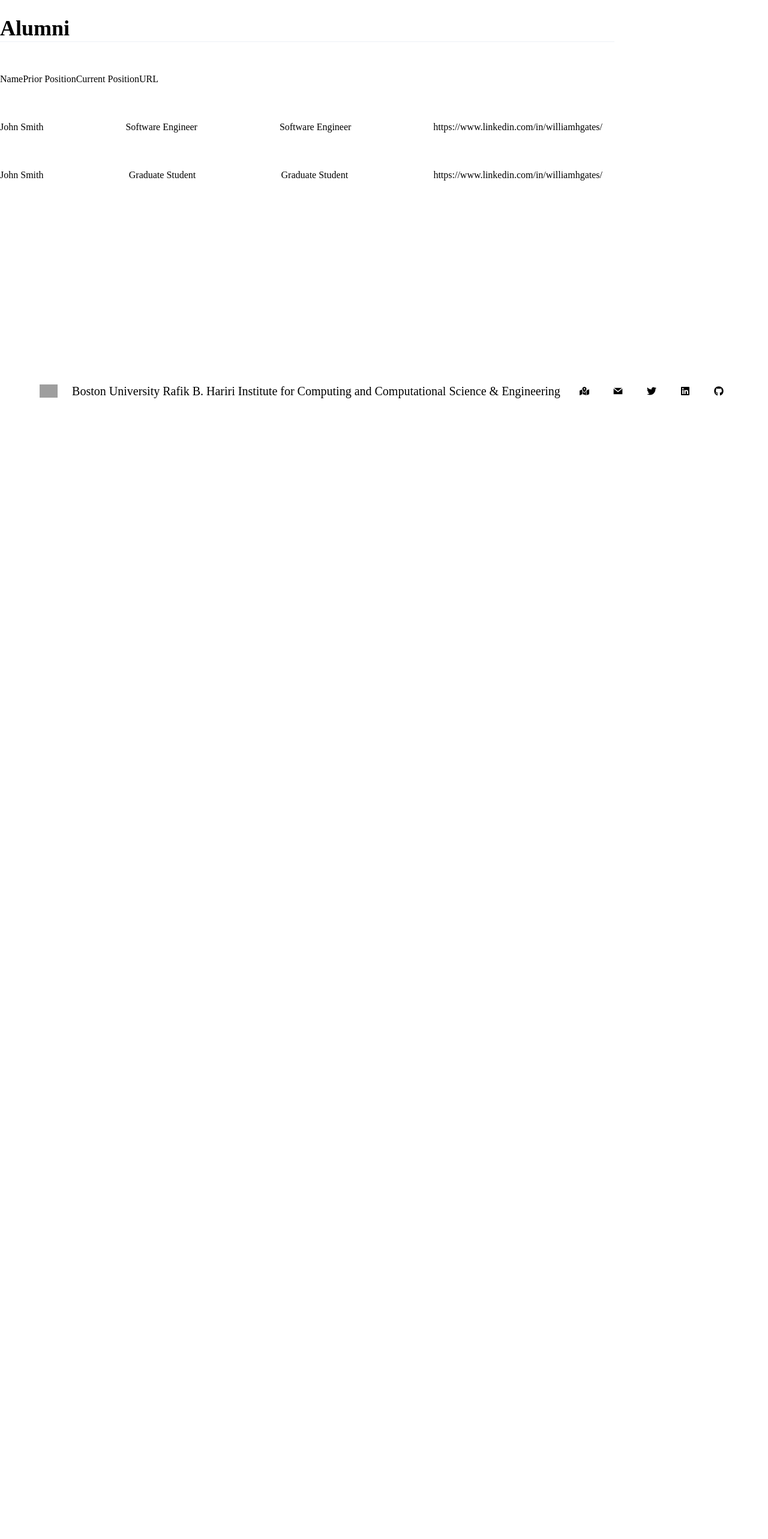
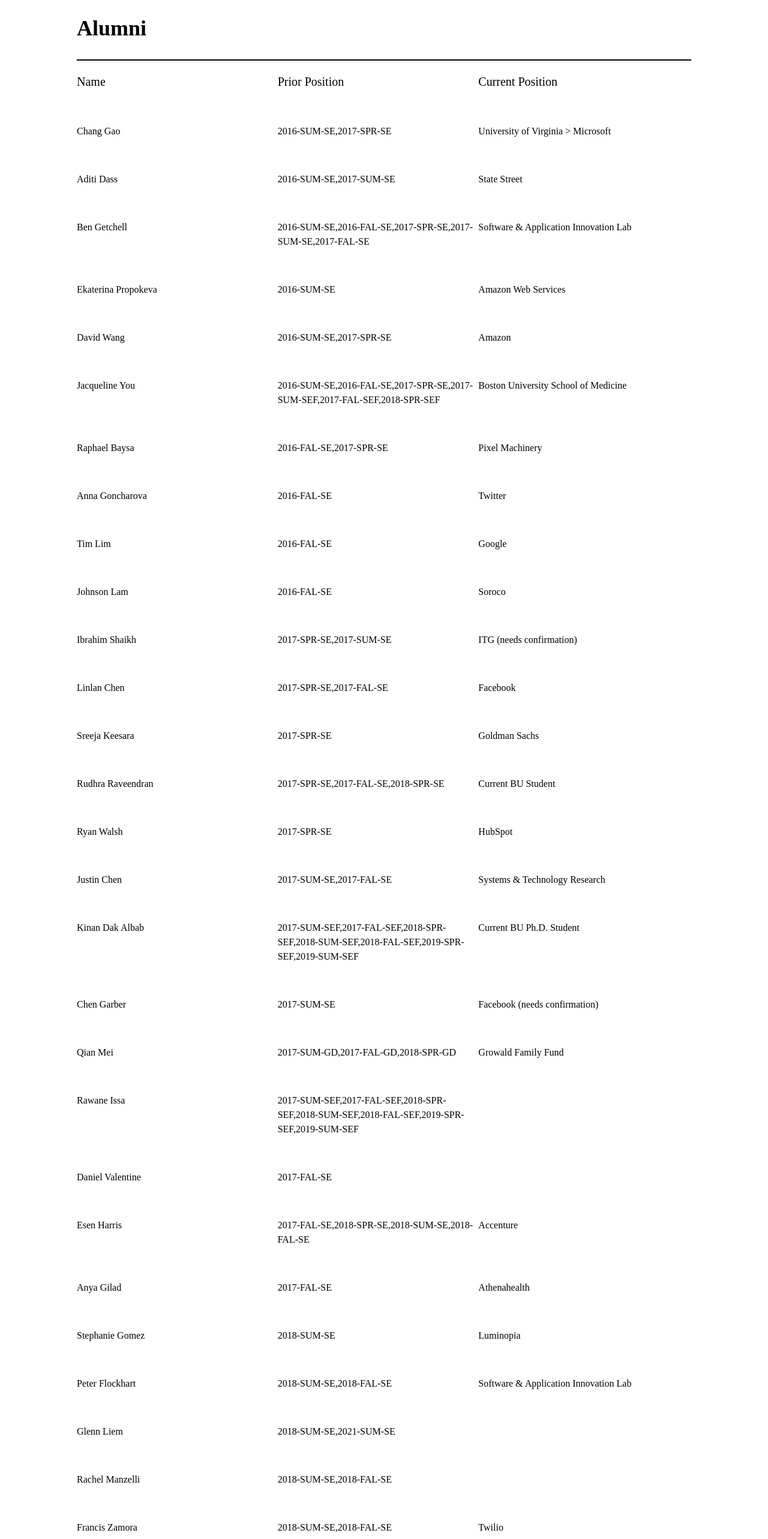
Before and after one commit to hicsail/hicsail.github.io, a React app: page /alumni in a window 1280 px wide. Shown: the part 100-2666 px from the top of the page at 60% size. Before the commit the page ends 800 px from the top, so only its background shows below. Built offline with nearby package versions, Linux system fonts and the light colour scheme; grey boxes are pictures that could not be loaded; a web font is replaced by a local one.

Commit message:
update alumni information page

```diff
--- a/src/components/AlumniGrid.tsx
+++ b/src/components/AlumniGrid.tsx
@@ -1,36 +1,39 @@
-import { Grid, Flex, Text, Link } from '@chakra-ui/react';
+import { Grid, useColorModeValue } from '@chakra-ui/react';
 import * as React from 'react';
-import { ALUMNI_LIST } from '../utils/data';
+import styled from 'styled-components';
+import { INTERN_ALUMNI } from '../utils/data/internInformation';
 
-export const AlumniGrid = () => {
+const GridColumn = styled.div`
+  flex-grow: 1;
+`;
+
+export const AlumniGrid: React.FC = () => {
   return (
-    <Grid templateColumns="1fr" templateRows="repeat(4, 1fr)" gap={4}>
-      <Flex
-        direction="row"
-        // justifyContent="space-between"
+    <Grid
+      gap={4}
+      alignItems="space-around"
+      borderTop={useColorModeValue('2px solid black', '2px solid white')}
+    >
+      <Grid
+        templateColumns="1fr 1fr 1fr"
         padding="20px 20px 20px 0px"
+        fontSize="20px"
       >
-        <Text>Name</Text>
-        <Text>Prior Position</Text>
-        <Text>Current Position</Text>
-        <Text>URL</Text>
-      </Flex>
-      {ALUMNI_LIST.map(
-        ({ name, priorPosition, currentPosition, outsideLinks }) => (
-          <Flex
-            direction="row"
-            justifyContent="space-between"
-            padding="20px 20px 20px 0px"
-          >
-            <Text>{name}</Text>
-            <Text>{priorPosition}</Text>
-            <Text>{currentPosition}</Text>
-            <Link href={outsideLinks[0]}>
-              <Text>{outsideLinks}</Text>
-            </Link>
-          </Flex>
-        ),
-      )}
+        <GridColumn>Name</GridColumn>
+        <GridColumn>Prior Position</GridColumn>
+        <GridColumn>Current Position</GridColumn>
+      </Grid>
+      {INTERN_ALUMNI.map(({ Intern_ID, Name, Cohort, Post_Internship }) => (
+        <Grid
+          templateColumns="1fr 1fr 1fr"
+          padding="20px 20px 20px 0px"
+          autoFlow="column"
+        >
+          <GridColumn>{Name}</GridColumn>
+          <GridColumn>{Cohort}</GridColumn>
+          <GridColumn>{Post_Internship}</GridColumn>
+        </Grid>
+      ))}
     </Grid>
   );
 };
--- a/src/pages/Alumni.tsx
+++ b/src/pages/Alumni.tsx
@@ -1,49 +1,11 @@
-import {
-  Box,
-  Flex,
-  Heading,
-  Stack,
-  Image,
-  Text,
-  Divider,
-} from '@chakra-ui/react';
 import * as React from 'react';
 import { AlumniGrid } from '../components/AlumniGrid';
+import { Layout } from '../components/Layout';
 
-export const Alumni: React.VFC = () => (
-  <Flex width="80%" display="column" justifyContent="center">
-    <Box marginBottom="30px">
-      <Heading>Alumni</Heading>
-      <Divider />
-    </Box>
-    <Box>
+export const Alumni: React.VFC = () => {
+  return (
+    <Layout title="Alumni">
       <AlumniGrid />
-      {/* {ALUMNI_LIST.map((person) => (
-          <Flex direction="row" padding="20px 20px 20px 0px">
-            <Image
-              src={person.picture}
-              borderRadius="full"
-              boxSize="150px"
-              objectFit="cover"
-            />
-            <Box paddingLeft="40px">
-              <Flex direction="column">
-                <Heading fontSize="25px">{person.name}</Heading>
-                <Stack spacing={2} fontSize="20x">
-                  <Text>
-                    <Text as="span" fontWeight="900">
-                      Role:
-                    </Text>
-                    {person.role}
-                  </Text>
-                  <Text>Research: {person.research}</Text>
-                  <Text>{person.outsideLinks}</Text>
-                  <Text>{person.projects}</Text>
-                </Stack>
-              </Flex>
-            </Box>
-          </Flex>
-        ))} */}
-    </Box>
-  </Flex>
-);
+    </Layout>
+  );
+};
--- /dev/null
+++ b/src/utils/data/internInformation.tsx
@@ -0,0 +1,332 @@
+import { InternInformation } from '../../types/types';
+
+export const INTERN_ALUMNI: Array<InternInformation> = [
+  {
+    Intern_ID: 1,
+    Name: 'Chang Gao',
+    Cohort: '2016-SUM-SE,2017-SPR-SE',
+    Post_Internship: 'University of Virginia > Microsoft',
+  },
+  {
+    Intern_ID: 2,
+    Name: 'Aditi Dass',
+    Cohort: '2016-SUM-SE,2017-SUM-SE',
+    Post_Internship: 'State Street',
+  },
+  {
+    Intern_ID: 3,
+    Name: 'Ben Getchell',
+    Cohort: '2016-SUM-SE,2016-FAL-SE,2017-SPR-SE,2017-SUM-SE,2017-FAL-SE',
+    Post_Internship: 'Software & Application Innovation Lab',
+  },
+  {
+    Intern_ID: 4,
+    Name: 'Ekaterina Propokeva',
+    Cohort: '2016-SUM-SE',
+    Post_Internship: 'Amazon Web Services',
+  },
+  {
+    Intern_ID: 5,
+    Name: 'David Wang',
+    Cohort: '2016-SUM-SE,2017-SPR-SE',
+    Post_Internship: 'Amazon',
+  },
+  {
+    Intern_ID: 6,
+    Name: 'Jacqueline You',
+    Cohort:
+      '2016-SUM-SE,2016-FAL-SE,2017-SPR-SE,2017-SUM-SEF,2017-FAL-SEF,2018-SPR-SEF',
+    Post_Internship: 'Boston University School of Medicine',
+  },
+  {
+    Intern_ID: 7,
+    Name: 'Raphael Baysa',
+    Cohort: '2016-FAL-SE,2017-SPR-SE',
+    Post_Internship: 'Pixel Machinery',
+  },
+  {
+    Intern_ID: 8,
+    Name: 'Anna Goncharova',
+    Cohort: '2016-FAL-SE',
+    Post_Internship: 'Twitter',
+  },
+  {
+    Intern_ID: 9,
+    Name: 'Tim Lim',
+    Cohort: '2016-FAL-SE',
+    Post_Internship: 'Google',
+  },
+  {
+    Intern_ID: 10,
+    Name: 'Johnson Lam',
+    Cohort: '2016-FAL-SE',
+    Post_Internship: 'Soroco',
+  },
+  {
+    Intern_ID: 11,
+    Name: 'Ibrahim Shaikh',
+    Cohort: '2017-SPR-SE,2017-SUM-SE',
+    Post_Internship: 'ITG (needs confirmation)',
+  },
+  {
+    Intern_ID: 12,
+    Name: 'Linlan Chen',
+    Cohort: '2017-SPR-SE,2017-FAL-SE',
+    Post_Internship: 'Facebook',
+  },
+  {
+    Intern_ID: 13,
+    Name: 'Sreeja Keesara',
+    Cohort: '2017-SPR-SE',
+    Post_Internship: 'Goldman Sachs',
+  },
+  {
+    Intern_ID: 14,
+    Name: 'Rudhra Raveendran',
+    Cohort: '2017-SPR-SE,2017-FAL-SE,2018-SPR-SE',
+    Post_Internship: 'Current BU Student',
+  },
+  {
+    Intern_ID: 15,
+    Name: 'Ryan Walsh',
+    Cohort: '2017-SPR-SE',
+    Post_Internship: 'HubSpot',
+  },
+  {
+    Intern_ID: 16,
+    Name: 'Justin Chen',
+    Cohort: '2017-SUM-SE,2017-FAL-SE',
+    Post_Internship: 'Systems & Technology Research',
+  },
+  {
+    Intern_ID: 17,
+    Name: 'Kinan Dak Albab',
+    Cohort:
+      '2017-SUM-SEF,2017-FAL-SEF,2018-SPR-SEF,2018-SUM-SEF,2018-FAL-SEF,2019-SPR-SEF,2019-SUM-SEF',
+    Post_Internship: 'Current BU Ph.D. Student',
+  },
+  {
+    Intern_ID: 18,
+    Name: 'Chen Garber',
+    Cohort: '2017-SUM-SE',
+    Post_Internship: 'Facebook (needs confirmation)',
+  },
+  {
+    Intern_ID: 19,
+    Name: 'Qian Mei',
+    Cohort: '2017-SUM-GD,2017-FAL-GD,2018-SPR-GD',
+    Post_Internship: 'Growald Family Fund',
+  },
+  {
+    Intern_ID: 20,
+    Name: 'Rawane Issa',
+    Cohort:
+      '2017-SUM-SEF,2017-FAL-SEF,2018-SPR-SEF,2018-SUM-SEF,2018-FAL-SEF,2019-SPR-SEF,2019-SUM-SEF',
+    Post_Internship: '',
+  },
+  {
+    Intern_ID: 21,
+    Name: 'Daniel Valentine',
+    Cohort: '2017-FAL-SE',
+    Post_Internship: '',
+  },
+  {
+    Intern_ID: 22,
+    Name: 'Esen Harris',
+    Cohort: '2017-FAL-SE,2018-SPR-SE,2018-SUM-SE,2018-FAL-SE',
+    Post_Internship: 'Accenture',
+  },
+  {
+    Intern_ID: 23,
+    Name: 'Anya Gilad',
+    Cohort: '2017-FAL-SE',
+    Post_Internship: 'Athenahealth',
+  },
+  // {
+  //   Intern_ID: 24,
+  //   Name: 'EXCLUDE - Arezoo Sadeghi',
+  //   Cohort:
+  //     '2017-FAL-SE,2018-SPR-SE,2018-SUM-SE,2018-FAL-SE,2019-SUM-SE,2019-FAL-SE',
+  //   Post_Internship: 'M.S. Program in Computer Science, SAIL',
+  // },
+  // {
+  //   Intern_ID: 25,
+  //   Name: 'EXLCUDE - Vidya Akavoor',
+  //   Cohort: '2018-SUM-SE,2018-FAL-SE',
+  //   Post_Internship: 'Software & Application Innovation Lab',
+  // },
+  // {
+  //   Intern_ID: 26,
+  //   Name: 'EXCLUDE - Xinyn (Shiruene)  Cao',
+  //   Cohort: '2018-SUM-SE,2018-FAL-SE',
+  //   Post_Internship: 'Software & Application Innovation Lab',
+  // },
+  {
+    Intern_ID: 27,
+    Name: 'Stephanie Gomez',
+    Cohort: '2018-SUM-SE',
+    Post_Internship: 'Luminopia',
+  },
+  {
+    Intern_ID: 28,
+    Name: 'Peter Flockhart',
+    Cohort: '2018-SUM-SE,2018-FAL-SE',
+    Post_Internship: 'Software & Application Innovation Lab',
+  },
+  {
+    Intern_ID: 29,
+    Name: 'Glenn Liem',
+    Cohort: '2018-SUM-SE,2021-SUM-SE',
+    Post_Internship: '',
+  },
+  {
+    Intern_ID: 30,
+    Name: 'Rachel Manzelli',
+    Cohort: '2018-SUM-SE,2018-FAL-SE',
+    Post_Internship: '',
+  },
+  {
+    Intern_ID: 31,
+    Name: 'Francis Zamora',
+    Cohort: '2018-SUM-SE,2018-FAL-SE',
+    Post_Internship: 'Twilio',
+  },
+  {
+    Intern_ID: 32,
+    Name: 'Nicolas Alhaddad',
+    Cohort: '2018-SUM-SEF,2018-FAL-SEF,2019-SPR-SEF,2019-SUM-SEF',
+    Post_Internship: '',
+  },
+  {
+    Intern_ID: 33,
+    Name: 'Yiwen Gu',
+    Cohort: '2019-SPR-SE,2019-SUM-SE',
+    Post_Internship: 'Ph.D. Program in Computer Science',
+  },
+  {
+    Intern_ID: 34,
+    Name: 'Sidhartha Premkumar',
+    Cohort: '2019-SPR-SE',
+    Post_Internship: '',
+  },
+  {
+    Intern_ID: 35,
+    Name: 'David Shen',
+    Cohort: '2019-SPR-SE',
+    Post_Internship: '',
+  },
+  {
+    Intern_ID: 36,
+    Name: 'Megan Fantes',
+    Cohort: '2019-SUM-SE,2019-FAL-SE',
+    Post_Internship: 'iRobot',
+  },
+  {
+    Intern_ID: 37,
+    Name: 'Usama Ahsan',
+    Cohort: '2019-SUM-SE,2019-FAL-SE',
+    Post_Internship: '',
+  },
+  {
+    Intern_ID: 38,
+    Name: 'Efstathios Karatsiolis',
+    Cohort: '2019-SUM-SE',
+    Post_Internship: '',
+  },
+  {
+    Intern_ID: 39,
+    Name: 'FanonX Rogers',
+    Cohort: '2019-SUM-SE',
+    Post_Internship: '',
+  },
+  {
+    Intern_ID: 40,
+    Name: 'Ashni Shah',
+    Cohort: '2019-SUM-SE,2019-FAL-SE',
+    Post_Internship: '',
+  },
+  {
+    Intern_ID: 41,
+    Name: 'Christopher Trinh',
+    Cohort: '2019-SUM-SE',
+    Post_Internship: '',
+  },
+  {
+    Intern_ID: 42,
+    Name: 'Yi (Zack) Zhang',
+    Cohort: '2019-SUM-SE',
+    Post_Internship: '',
+  },
+  {
+    Intern_ID: 43,
+    Name: 'Marcella Hastings',
+    Cohort: '2019-SUM-SE',
+    Post_Internship: '',
+  },
+  {
+    Intern_ID: 44,
+    Name: 'Tanner Braun',
+    Cohort: '2020-SUM-SE,2021-SPR-SE,2020-FAL-SE',
+    Post_Internship: '',
+  },
+  {
+    Intern_ID: 45,
+    Name: 'Gagandeep Kang',
+    Cohort: '2020-SUM-SE,2020-FAL-SE',
+    Post_Internship: 'Amazon',
+  },
+  {
+    Intern_ID: 46,
+    Name: 'Ruizhi Jiang',
+    Cohort: '2020-SUM-SE',
+    Post_Internship: '',
+  },
+  {
+    Intern_ID: 47,
+    Name: 'Yuwan Xiao',
+    Cohort: '2020-SUM-SE',
+    Post_Internship: '',
+  },
+  {
+    Intern_ID: 48,
+    Name: 'Xuan Hy Nguyen',
+    Cohort: '2020-SUM-SE',
+    Post_Internship: '',
+  },
+  {
+    Intern_ID: 49,
+    Name: 'Raj Vipani',
+    Cohort: '2020-SUM-SE',
+    Post_Internship: 'Galatea Associates',
+  },
+  {
+    Intern_ID: 50,
+    Name: 'Taesung Yoon',
+    Cohort: '2021-SUM-SE',
+    Post_Internship: '',
+  },
+  {
+    Intern_ID: 51,
+    Name: 'Christopher Cho',
+    Cohort: '2021-SUM-SE',
+    Post_Internship: '',
+  },
+  {
+    Intern_ID: 52,
+    Name: 'Nicholas Goutermout',
+    Cohort: '2021-SUM-SE',
+    Post_Internship: '',
+  },
+  {
+    Intern_ID: 53,
+    Name: 'Nicholas Hall',
+    Cohort: '2021-SUM-SE',
+    Post_Internship: '',
+  },
+  {
+    Intern_ID: 54,
+    Name: 'Ammar Ahmad',
+    Cohort: '2021-SUM-SE',
+    Post_Internship: '',
+  },
+];
```
